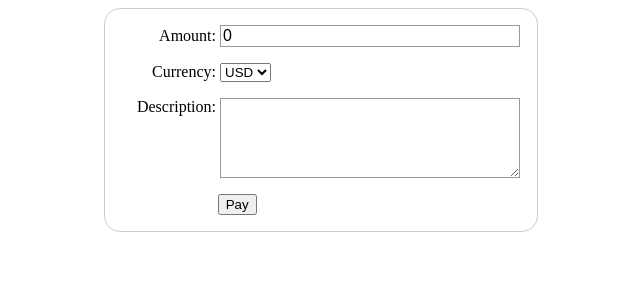
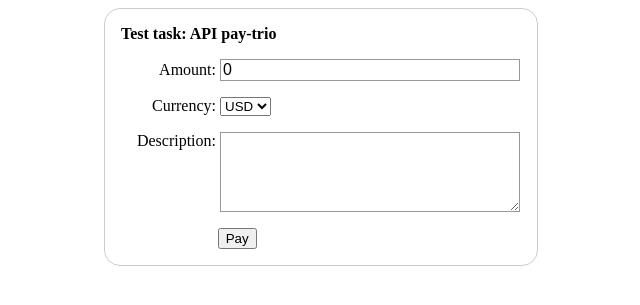
Before and after one commit to LarysaShch/TestTask-API-pay-trio, a Flask app: page / in a window 1280 px wide. Shown: the top 305 px of the page, without its empty margins (319-959 px from the left). Run offline with Flask 2, Linux system fonts and the light colour scheme.

Commit message:
Add title to index page

```diff
--- a/templates/index.html
+++ b/templates/index.html
@@ -5,6 +5,9 @@
 </head>
 <body>
 	<form action="/pay" method="post">
+		<div>
+			<b>Test task: API pay-trio</b>
+		</div>
 		<div>
 			<label for="amount">Amount:</label>
 			<input type="number" id="amount" name="amount" value="0" pattern="[0-9]+([\.,][0-9]+)?" step="0.5">
```
